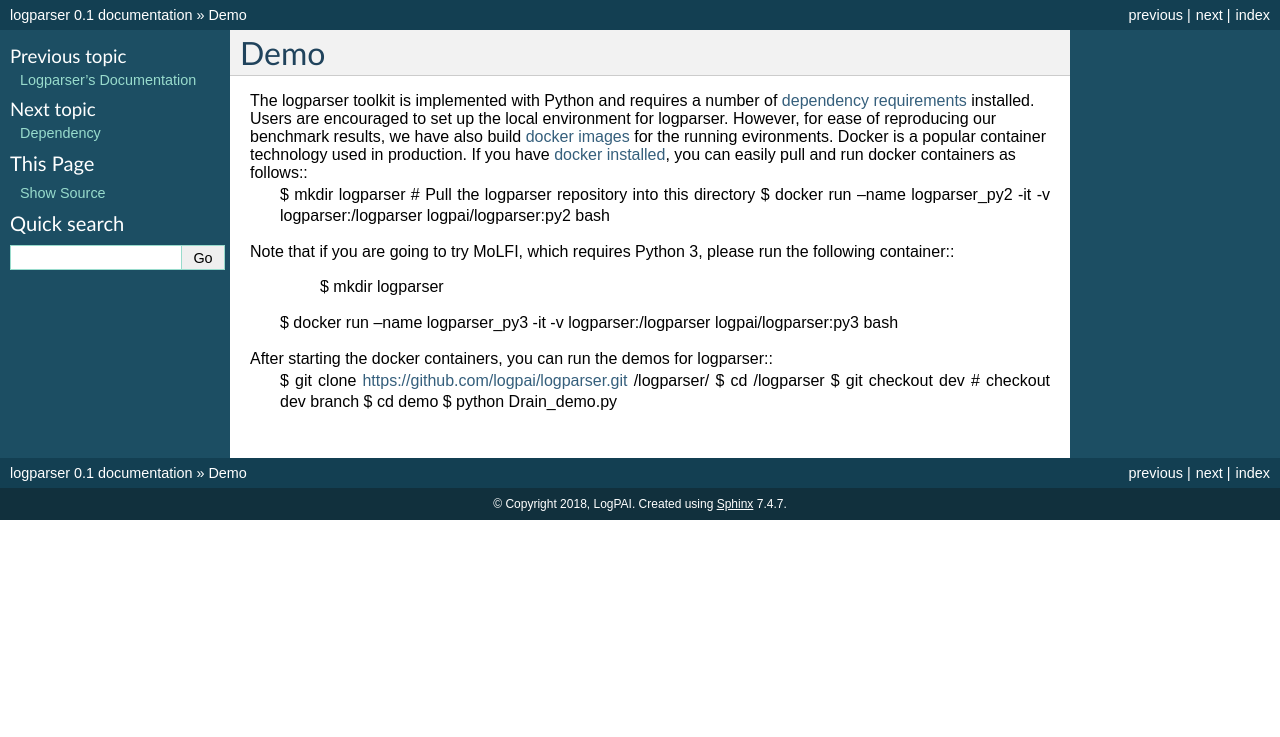
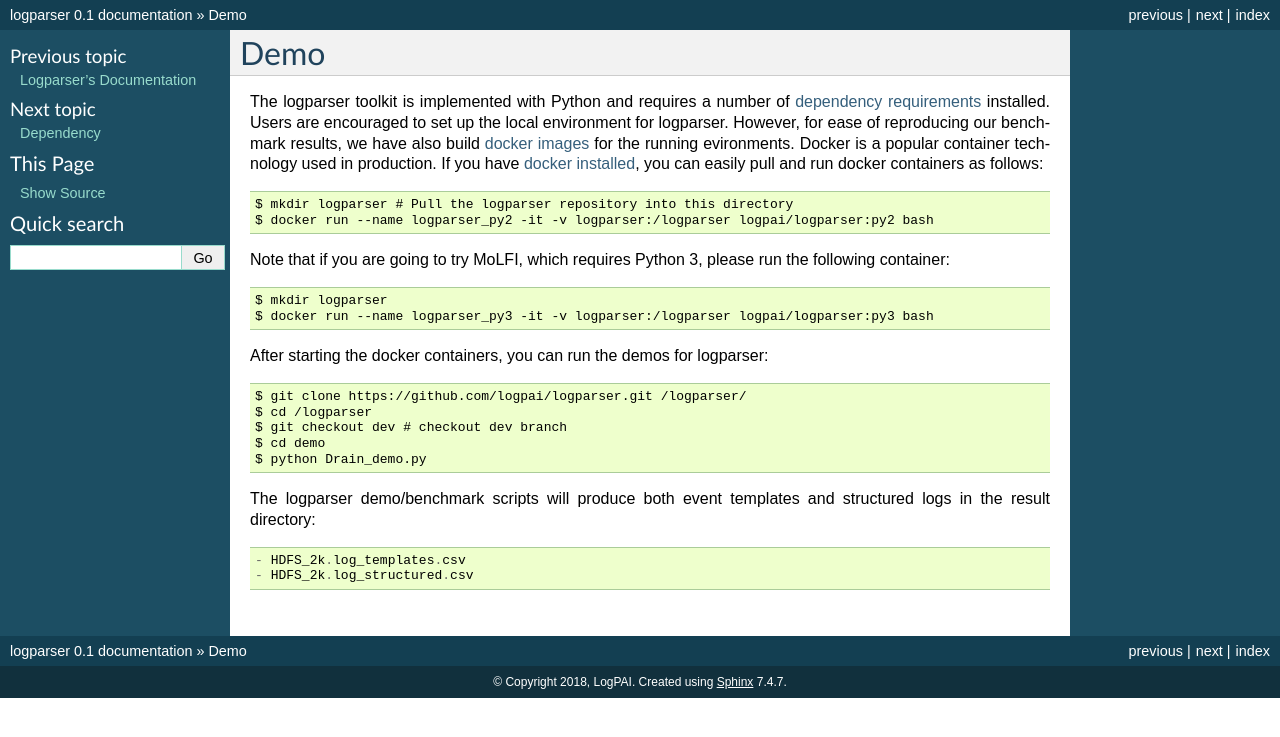
Before and after one commit to logpai/logparser, a Sphinx documentation site: the page built from docs/demo.rst, in a window 1280 px wide. Shown: the top 737 px of the page. Built offline with Sphinx 7.4.7, drawn with Linux system fonts in a browser that asks for light colours.

Commit message:
Update docs

```diff
--- a/docs/README.rst
+++ b/docs/README.rst
@@ -8,6 +8,7 @@
    :caption: Get Started
 
    demo
+
 
 .. toctree::
    :maxdepth: 1
--- a/docs/demo.rst
+++ b/docs/demo.rst
@@ -1,18 +1,26 @@
 Demo
 ====
 
-The logparser toolkit is implemented with Python and requires a number of `dependency requirements <./installation/dependency.rst>`_ installed. Users are encouraged to set up the local environment for logparser. However, for ease of reproducing our benchmark results, we have also build `docker images <https://hub.docker.com/u/logpai/>`_ for the running evironments. Docker is a popular container technology used in production. If you have `docker installed <./install_docker.rst>`_, you can easily pull and run docker containers as follows::
+The logparser toolkit is implemented with Python and requires a number of `dependency requirements <./installation/dependency.html>`_ installed. Users are encouraged to set up the local environment for logparser. However, for ease of reproducing our benchmark results, we have also build `docker images <https://hub.docker.com/u/logpai/>`_ for the running evironments. Docker is a popular container technology used in production. If you have `docker installed <./install_docker.html>`_, you can easily pull and run docker containers as follows::
+
     $ mkdir logparser # Pull the logparser repository into this directory
     $ docker run --name logparser_py2 -it -v logparser:/logparser logpai/logparser:py2 bash
 
 Note that if you are going to try MoLFI, which requires Python 3, please run the following container::
-	$ mkdir logparser
+
+    $ mkdir logparser
     $ docker run --name logparser_py3 -it -v logparser:/logparser logpai/logparser:py3 bash
 
 
 After starting the docker containers, you can run the demos for logparser::
+
     $ git clone https://github.com/logpai/logparser.git /logparser/
     $ cd /logparser
     $ git checkout dev # checkout dev branch
     $ cd demo
     $ python Drain_demo.py
+
+The logparser demo/benchmark scripts will produce both event templates and structured logs in the result directory::
+
+    - HDFS_2k.log_templates.csv
+    - HDFS_2k.log_structured.csv
```
